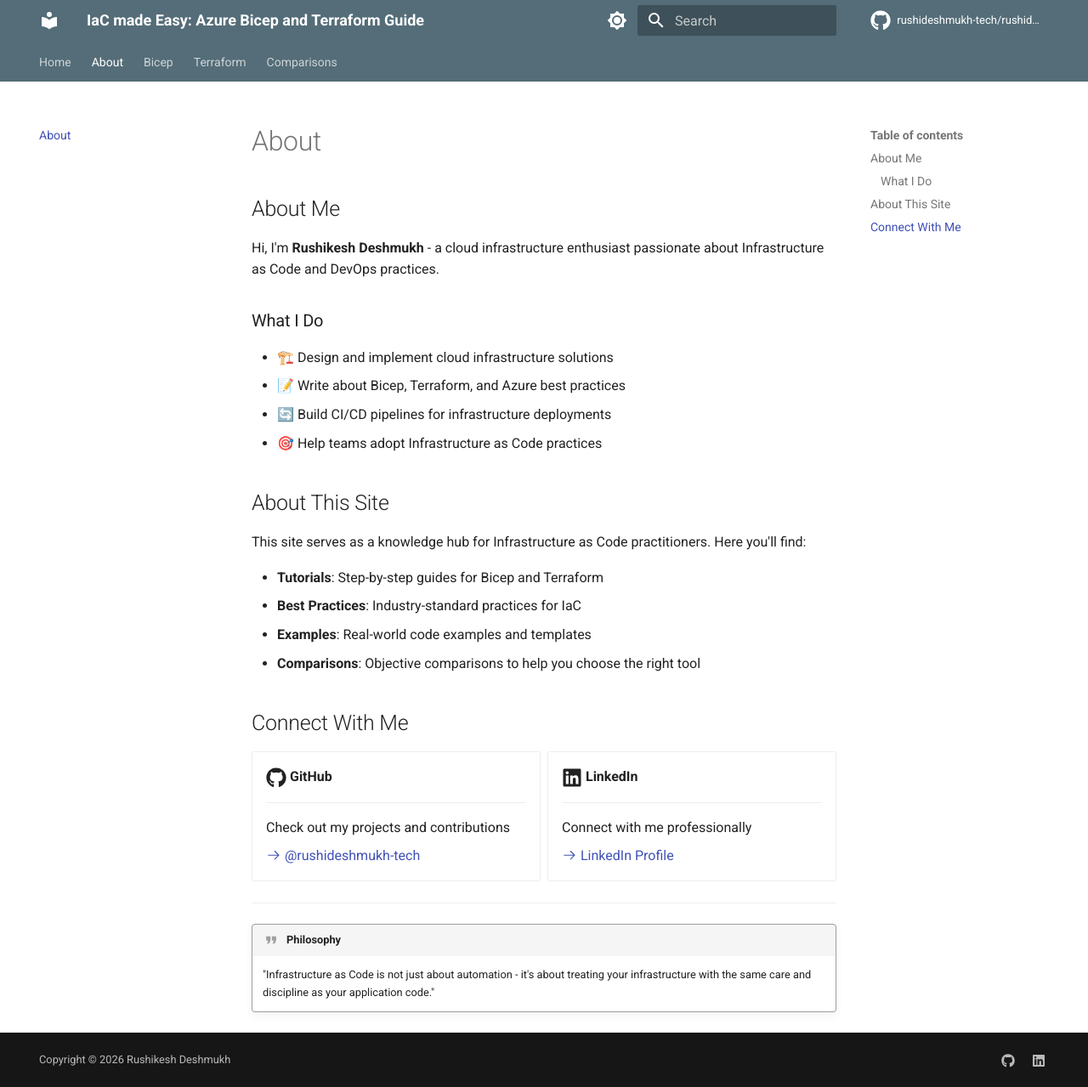
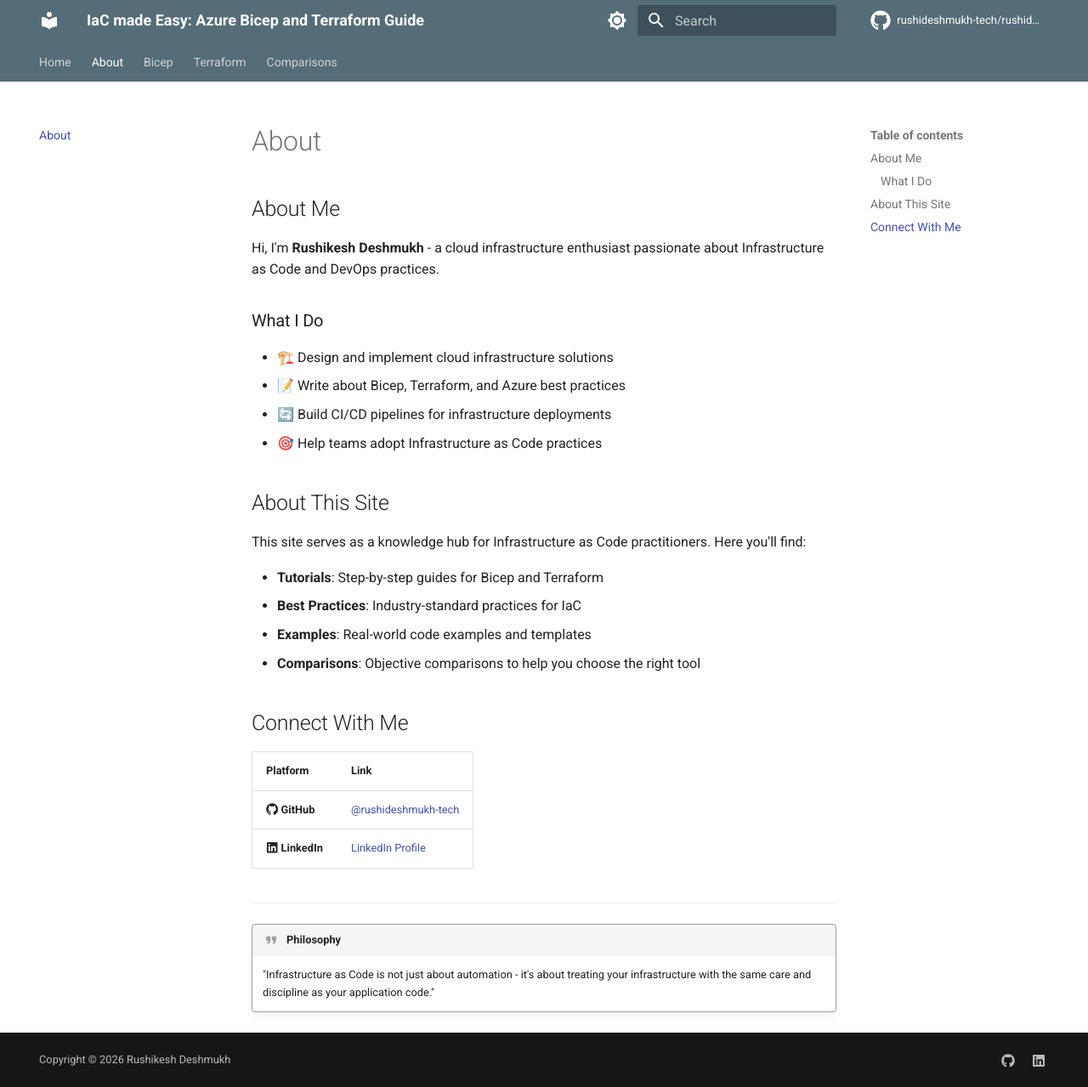
Before and after one commit to rushideshmukh-tech/rushideshmukh-tech, an MkDocs documentation site: the page built from docs/about.md, in a window 1280 px wide and 1279 px high. Shown: the whole window at 85% size. Built offline with MkDocs 1.6.1 and Material for MkDocs 9.7.7, drawn with Linux system fonts in a browser that asks for light colours; comment, search, counter and statistics services are not loaded.

Commit message:
Refactor About and Index pages to streamline content and improve formatting

```diff
--- a/docs/about.md
+++ b/docs/about.md
@@ -22,27 +22,10 @@ This site serves as a knowledge hub for Infrastructure as Code practitioners. He
 
 ## Connect With Me
 
-<div class="grid cards" markdown>
-
--   :fontawesome-brands-github:{ .lg .middle } **GitHub**
-
-    ---
-
-    Check out my projects and contributions
-
-    [:octicons-arrow-right-24: @rushideshmukh-tech](https://github.com/rushideshmukh-tech)
-
--   :fontawesome-brands-linkedin:{ .lg .middle } **LinkedIn**
-
-    ---
-
-    Connect with me professionally
-
-    [:octicons-arrow-right-24: LinkedIn Profile](https://linkedin.com)
-
-</div>
-
-
+| Platform | Link |
+|----------|------|
+| :fontawesome-brands-github: **GitHub** | [@rushideshmukh-tech](https://github.com/rushideshmukh-tech) |
+| :fontawesome-brands-linkedin: **LinkedIn** | [LinkedIn Profile](https://linkedin.com) |
 
 ---
 
```
Also changed, not shown: docs/index.md (+6 -14 lines).
